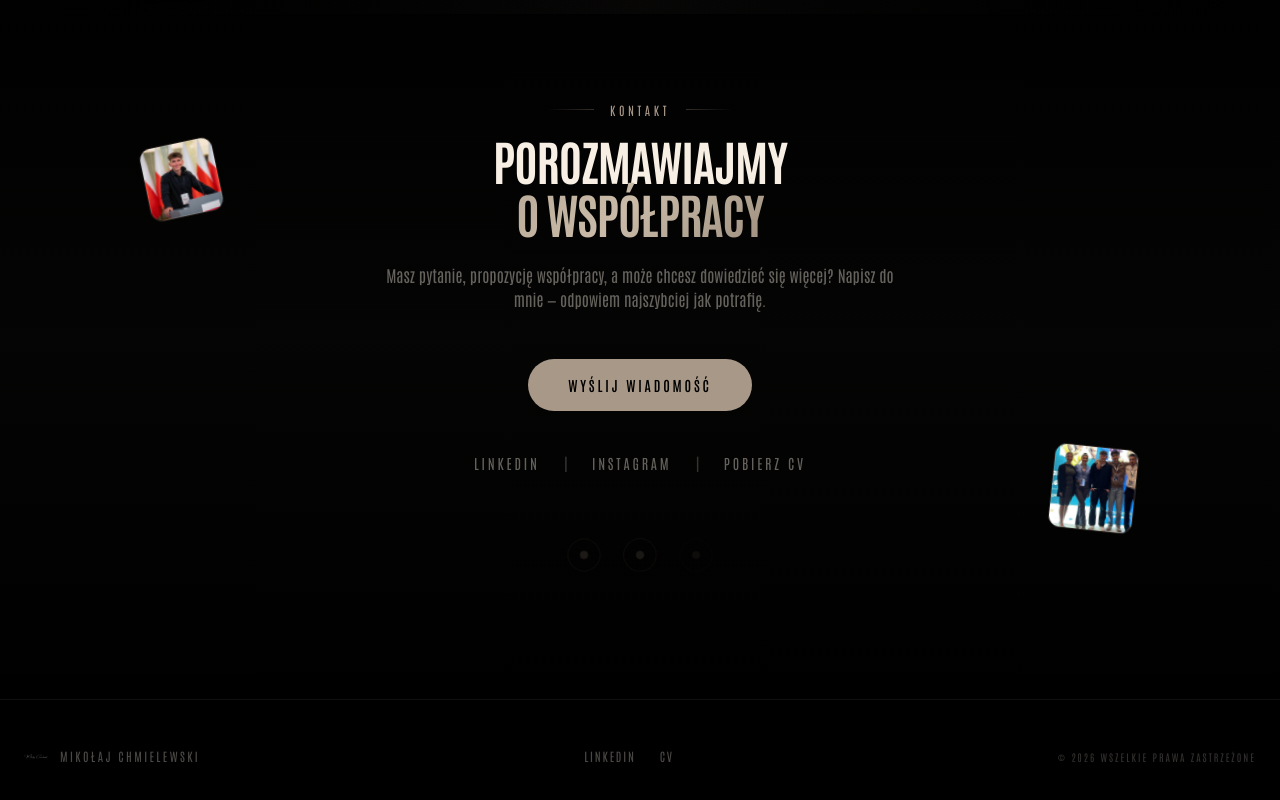
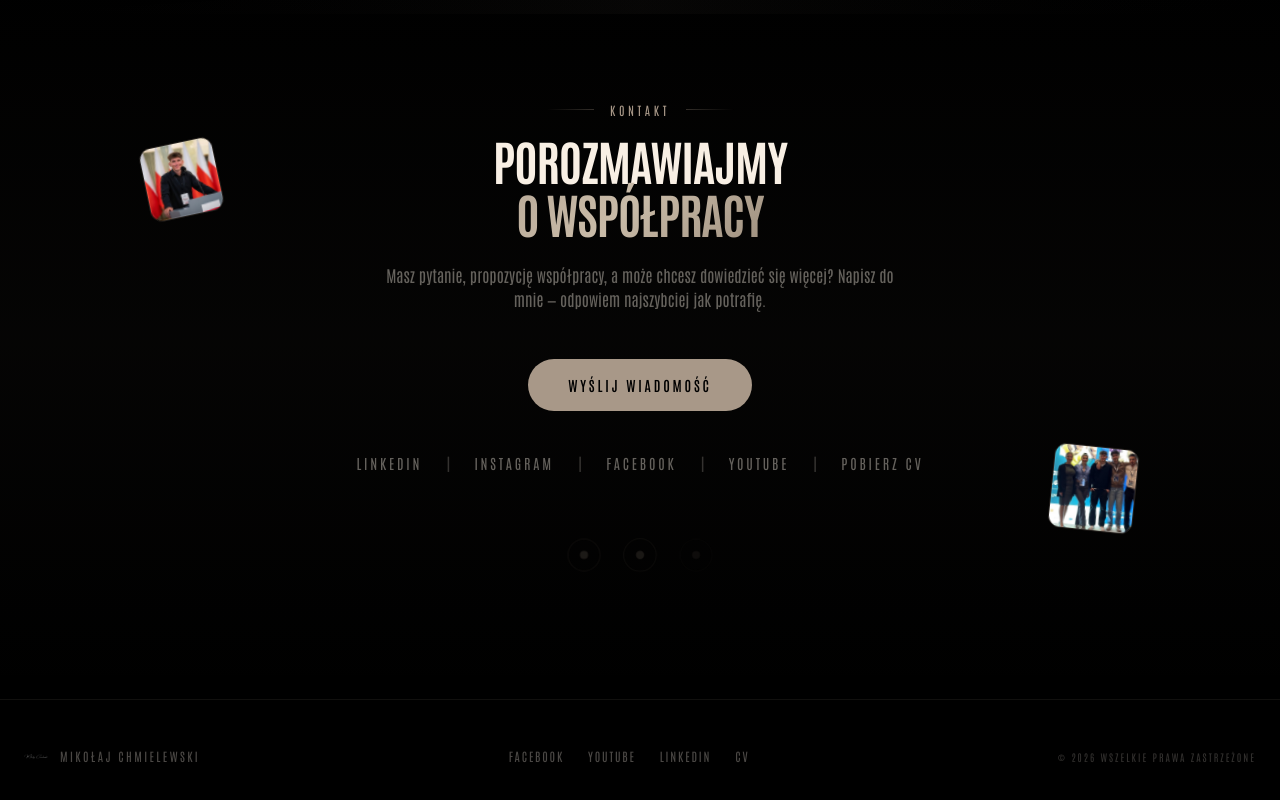
Before and after one commit to mikimikolajchmielewski12-bot/portfolio, a Next.js app: page / in a window 1280 px wide. Shown: the part 9742-10542 px from the top of the page. Built offline with nearby package versions, Linux system fonts and the light colour scheme.

Commit message:
Dodano linki do Facebook i YouTube w stopce i sekcji kontakt

```diff
--- a/src/components/ContactSection.tsx
+++ b/src/components/ContactSection.tsx
@@ -81,6 +81,26 @@ export function ContactSection() {
               </a>
               <span className="text-cream/20">|</span>
               <a
+                href={profile.facebook}
+                target="_blank"
+                rel="noopener noreferrer"
+                className="text-cream/40 hover:text-earth text-sm tracking-[0.2em] uppercase transition-colors relative group/link"
+              >
+                Facebook
+                <span className="absolute -bottom-1 left-0 w-0 h-[1px] bg-earth transition-all duration-300 group-hover/link:w-full" />
+              </a>
+              <span className="text-cream/20">|</span>
+              <a
+                href={profile.youtube}
+                target="_blank"
+                rel="noopener noreferrer"
+                className="text-cream/40 hover:text-earth text-sm tracking-[0.2em] uppercase transition-colors relative group/link"
+              >
+                YouTube
+                <span className="absolute -bottom-1 left-0 w-0 h-[1px] bg-earth transition-all duration-300 group-hover/link:w-full" />
+              </a>
+              <span className="text-cream/20">|</span>
+              <a
                 href={asset("/images/CV Mikołaj Chmielewski.pdf")}
                 download
                 className="text-cream/40 hover:text-earth text-sm tracking-[0.2em] uppercase transition-colors relative group/link"
--- a/src/components/Footer.tsx
+++ b/src/components/Footer.tsx
@@ -1,4 +1,3 @@
-import Link from "next/link";
 import Image from "next/image";
 import { asset } from "@/lib/asset";
 
@@ -20,13 +19,30 @@ export function Footer() {
         </div>
 
         <div className="flex items-center gap-6">
-          <Link
+          <a
+            href="https://www.facebook.com/profile.php?id=100028005526534&locale=pl_PL"
+            target="_blank"
+            rel="noopener noreferrer"
+            className="text-cream/30 hover:text-earth text-xs tracking-[0.15em] uppercase transition-colors"
+          >
+            Facebook
+          </a>
+          <a
+            href="https://www.youtube.com/@_mikolaj_jestem_"
+            target="_blank"
+            rel="noopener noreferrer"
+            className="text-cream/30 hover:text-earth text-xs tracking-[0.15em] uppercase transition-colors"
+          >
+            YouTube
+          </a>
+          <a
             href="https://www.linkedin.com/in/miko%C5%82aj-chmielewski-aa18a82b3"
             target="_blank"
+            rel="noopener noreferrer"
             className="text-cream/30 hover:text-earth text-xs tracking-[0.15em] uppercase transition-colors"
           >
             LinkedIn
-          </Link>
+          </a>
           <a
             href={asset("/images/CV Mikołaj Chmielewski.pdf")}
             download
--- a/src/data/profile.json
+++ b/src/data/profile.json
@@ -10,6 +10,8 @@
   "phone": "",
   "linkedin": "https://www.linkedin.com/in/miko%C5%82aj-chmielewski-aa18a82b3",
   "instagram": "https://www.instagram.com/_mikolaj_jestem_/",
+  "facebook": "https://www.facebook.com/profile.php?id=100028005526534&locale=pl_PL",
+  "youtube": "https://www.youtube.com/@_mikolaj_jestem_",
   "github": "",
   "website": ""
 }
--- a/src/lib/data.ts
+++ b/src/lib/data.ts
@@ -10,6 +10,8 @@ export interface Profile {
   phone: string;
   linkedin: string;
   instagram: string;
+  facebook: string;
+  youtube: string;
   github: string;
   website: string;
 }
```
